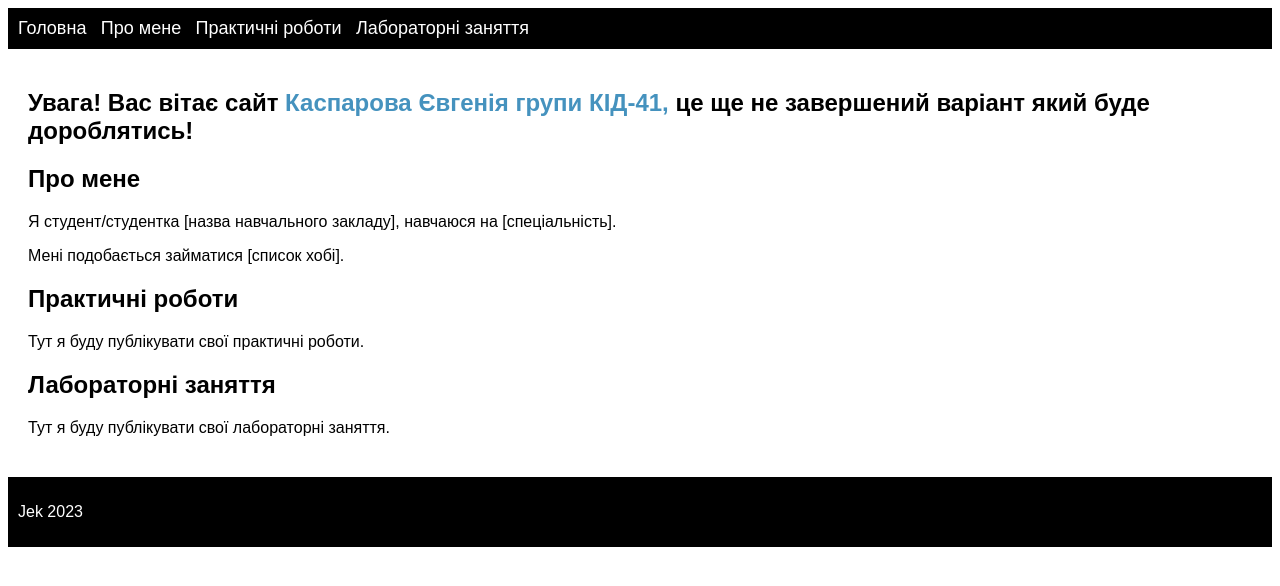
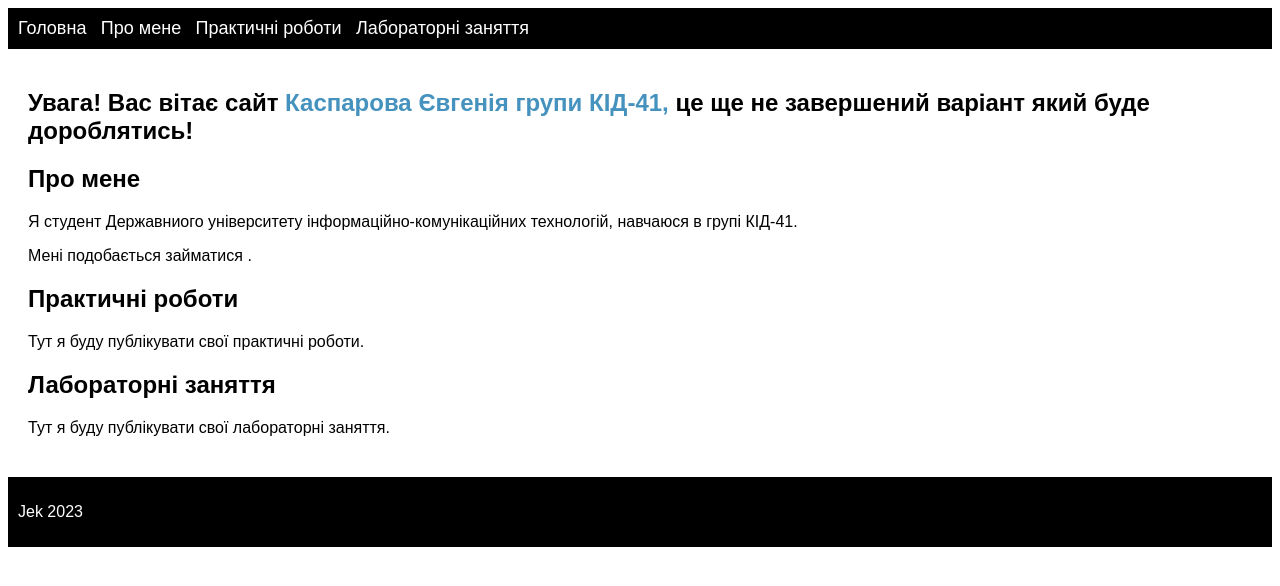
Before and after one commit to Kasparov404/learning, a plain HTML site: page index.html in a window 1280 px wide. Drawn offline with Linux system fonts and the light colour scheme.

Commit message:
Update index.html

```diff
--- a/index.html
+++ b/index.html
@@ -19,8 +19,8 @@
 
     <section id="about">
       <h2>Про мене</h2>
-      <p>Я студент/студентка [назва навчального закладу], навчаюся на [спеціальність].</p>
-      <p>Мені подобається займатися [список хобі].</p>
+      <p>Я студент Державниого університету інформаційно-комунікаційних технологій, навчаюся в групі КІД-41.</p>
+      <p>Мені подобається займатися .</p>
     </section>
     <section id="practices">
       <h2>Практичні роботи</h2>
```
